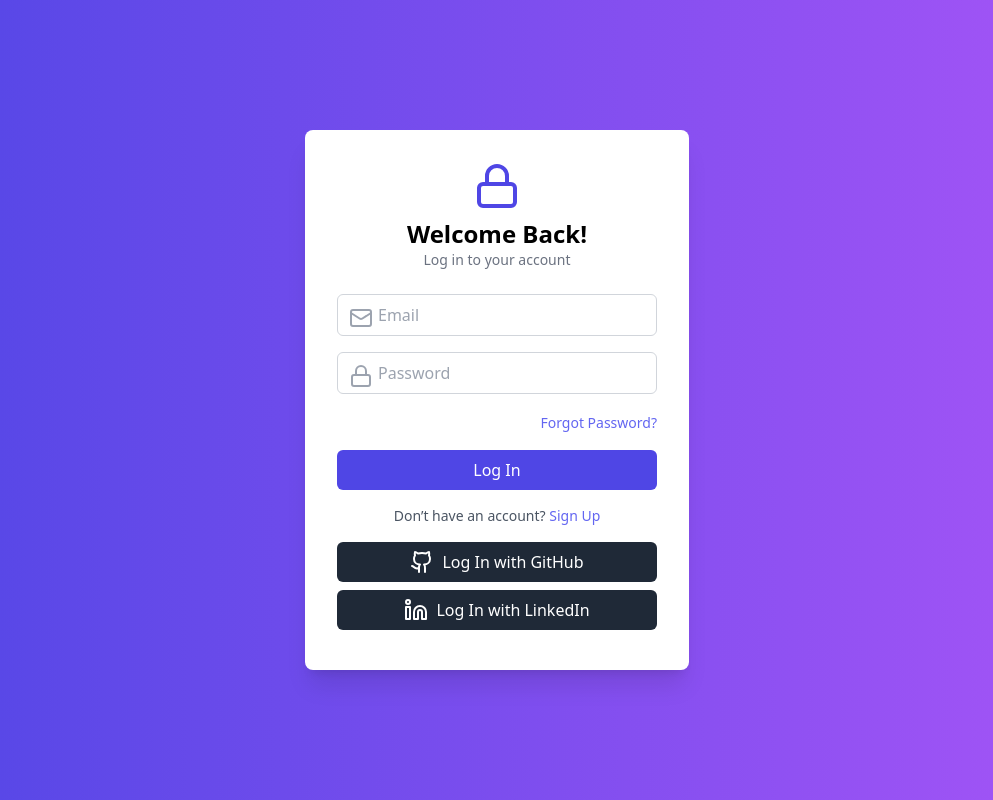
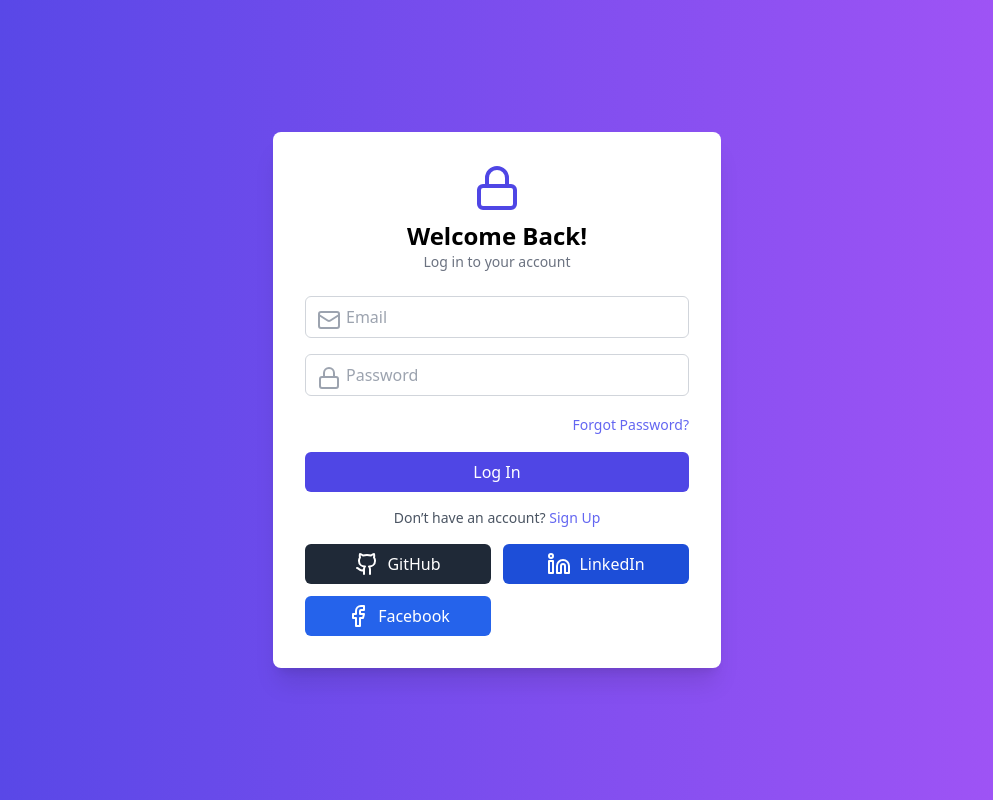
Before and after one commit to fabriceCODER/ukuri, a Next.js app in the folder frontend/: page /login in a window 1280 px wide. Shown: the whole page, without its empty margins (143-1136 px from the left). Built offline with nearby package versions, Linux system fonts and the light colour scheme.

Commit message:
feat: added professional hero section

```diff
--- a/frontend/app/login/page.tsx
+++ b/frontend/app/login/page.tsx
@@ -1,7 +1,7 @@
 "use client";
 import React, { useState } from "react";
 import { useRouter } from "next/navigation";
-import { Mail, Lock, Github,LinkedinIcon, Loader2 } from "lucide-react";
+import { Mail, Lock, Github, LinkedinIcon, Facebook, Loader2 } from "lucide-react";
 import { motion } from "framer-motion";
 
 const Login = () => {
@@ -40,7 +40,7 @@ const Login = () => {
             <motion.div
                 initial={{ opacity: 0, y: -20 }}
                 animate={{ opacity: 1, y: 0 }}
-                className="bg-white p-8 rounded-lg shadow-xl w-full sm:w-96"
+                className="bg-white p-6 sm:p-8 rounded-lg shadow-xl w-full max-w-md"
             >
                 <div className="text-center mb-6">
                     <Lock className="w-12 h-12 mx-auto text-indigo-600" />
@@ -102,16 +102,19 @@ const Login = () => {
                         <a href="/signup" className="text-indigo-500 hover:underline">Sign Up</a>
                     </p>
 
-                    <div className="mt-4">
-                        <button
-                            className="w-full flex items-center justify-center bg-gray-800 text-white p-2 rounded-md hover:bg-gray-900 transition mb-2">
-                            <Github className="mr-2"/>
-                            Log In with GitHub
+                    {/* OAuth Buttons - Improved for mobile */}
+                    <div className="mt-4 grid grid-cols-1 sm:grid-cols-2 gap-3">
+                        <button className="flex items-center justify-center bg-gray-800 text-white p-2 rounded-md hover:bg-gray-900 transition">
+                            <Github className="mr-2" />
+                            GitHub
                         </button>
-                        <button
-                            className="w-full flex items-center justify-center bg-gray-800 text-white p-2 rounded-md hover:bg-gray-900 transition mb-2">
-                            <LinkedinIcon className="mr-2"/>
-                            Log In with LinkedIn
+                        <button className="flex items-center justify-center bg-blue-700 text-white p-2 rounded-md hover:bg-blue-800 transition">
+                            <LinkedinIcon className="mr-2" />
+                            LinkedIn
+                        </button>
+                        <button className="flex items-center justify-center bg-blue-600 text-white p-2 rounded-md hover:bg-blue-700 transition">
+                            <Facebook className="mr-2" />
+                            Facebook
                         </button>
                     </div>
                 </form>
--- a/frontend/components/home/Hero.tsx
+++ b/frontend/components/home/Hero.tsx
@@ -6,22 +6,12 @@ import { FaNewspaper, FaGlobe, FaUsers } from "react-icons/fa";
 
 const Hero = () => {
     return (
-        <section className="relative w-full h-[80vh] flex items-center my-32 justify-center bg-gray-900 text-white">
-            {/* Background Image */}
-            <div className="absolute inset-0">
-                <Image
-                    src="/images/back.jpeg"
-                    alt="News Background"
-                    layout="fill"
-                    objectFit="cover"
-                    className="opacity-50"
-                    priority
-                />
-            </div>
-
+        <section className="w-full h-[80vh] my-32 flex flex-col items-center justify-center text-white px-6 md:px-12 bg-gradient-to-r from-gray-900 to-gray-800">
             {/* Hero Content */}
-            <div className="relative z-10 text-center px-6 md:px-12">
-                <h1 className="text-4xl md:text-6xl font-bold">Stay Informed, Stay Ahead</h1>
+            <div className="text-center max-w-3xl">
+                <h1 className="text-4xl md:text-6xl font-extrabold tracking-tight">
+                    Stay Informed, Stay Ahead
+                </h1>
                 <p className="mt-4 text-lg md:text-xl text-gray-300">
                     Get the latest news from around the world, covering all domains.
                 </p>
@@ -39,21 +29,32 @@ const Hero = () => {
                         </button>
                     </Link>
                 </div>
+            </div>
+
+            {/* Home Image */}
+            <div className="mt-12">
+                <Image
+                    src="/images/illustration.jpg"
+                    alt="News Illustration"
+                    width={500}
+                    height={300}
+                    priority
+                />
+            </div>
 
             {/* Feature Icons */}
-                <div className="mt-10 flex justify-center gap-6 text-gray-300">
+            <div className="mt-8 flex justify-center gap-10 text-gray-300">
                 <div className="flex flex-col items-center">
-                        <FaNewspaper size={40} />
+                    <FaNewspaper size={40} className="text-blue-400" />
                     <p className="mt-2 text-sm">Latest News</p>
                 </div>
                 <div className="flex flex-col items-center">
-                        <FaGlobe size={40} />
+                    <FaGlobe size={40} className="text-green-400" />
                     <p className="mt-2 text-sm">Global Coverage</p>
                 </div>
                 <div className="flex flex-col items-center">
-                        <FaUsers size={40} />
+                    <FaUsers size={40} className="text-orange-400" />
                     <p className="mt-2 text-sm">Community Reporting</p>
-                    </div>
                 </div>
             </div>
         </section>
```
Also changed, not shown: frontend/public/images/background.jpg (deleted), frontend/public/images/illustraton.jpg (added). Lines whose indentation alone changed are shown as unchanged.
